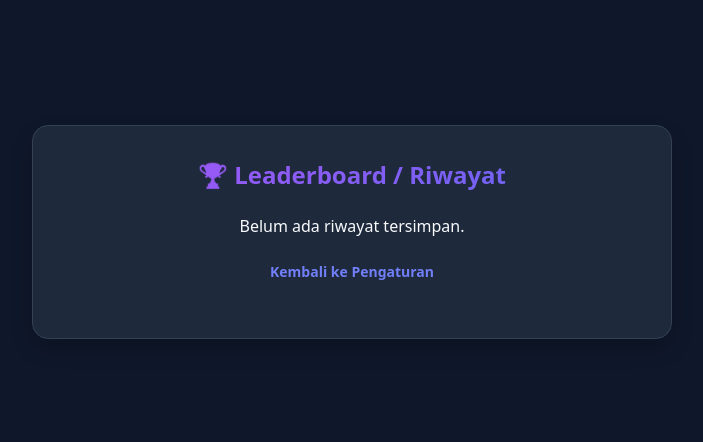
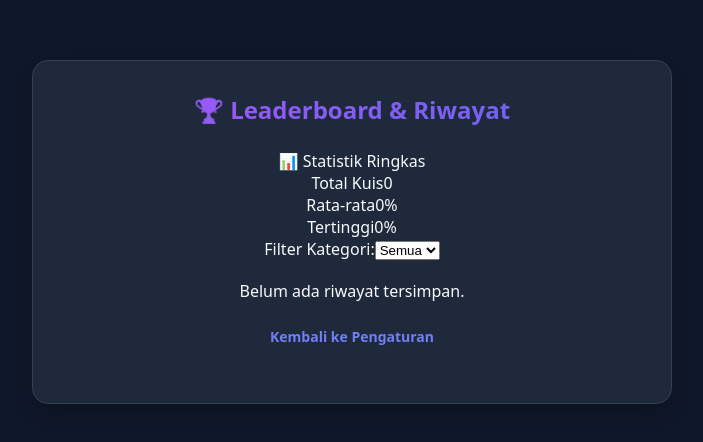
Before and after one commit to Husain-Faqih/quiz-react, a React (Vite) app: page /leaderboard in a window 1280 px wide. Shown: the part 168-610 px from the top of the page, without its empty margins (288-991 px from the left). Built offline with nearby package versions, Linux system fonts and the light colour scheme.

Commit message:
statistik

```diff
--- a/src/components/Leaderboard.jsx
+++ b/src/components/Leaderboard.jsx
@@ -1,7 +1,48 @@
+import { useState } from "react";
 import { Link } from "react-router-dom";
 
 function Leaderboard({ history = [], onDeleteItem, onClearHistory }) {
-  // Hitung rasio skor
+  const [selectedCategory, setSelectedCategory] = useState("Semua");
+
+  const categories = [
+    "Semua",
+    ...new Set(history.map((item) => item.category).filter(Boolean)),
+  ];
+
+  const filteredHistory =
+    selectedCategory === "Semua"
+      ? history
+      : history.filter((item) => item.category === selectedCategory);
+
+  const totalQuiz = filteredHistory.length;
+
+  const getPercentage = (item) => {
+    if (
+      item?.score &&
+      typeof item.score === "string" &&
+      item.score.includes("/")
+    ) {
+      const [score, total] = item.score.split("/").map(Number);
+      return total > 0 ? (score / total) * 100 : 0;
+    }
+    return item?.rawScore || 0;
+  };
+
+  const averageScore =
+    totalQuiz > 0
+      ? (
+          filteredHistory.reduce((sum, item) => sum + getPercentage(item), 0) /
+          totalQuiz
+        ).toFixed(1)
+      : 0;
+
+  const highestScore =
+    totalQuiz > 0
+      ? Math.max(...filteredHistory.map((item) => getPercentage(item))).toFixed(
+          0,
+        )
+      : 0;
+
   const getRatio = (item) => {
     if (
       item?.score &&
@@ -14,14 +55,12 @@ function Leaderboard({ history = [], onDeleteItem, onClearHistory }) {
     return item?.rawScore || 0;
   };
 
-  // Mengurutkan riwayat
-  const sortedHistory = [...history].sort((a, b) => {
+  const sortedHistory = [...filteredHistory].sort((a, b) => {
     const ratioDiff = getRatio(b) - getRatio(a);
     if (ratioDiff !== 0) return ratioDiff;
     return (b.rawScore || 0) - (a.rawScore || 0);
   });
 
-  // Konfirmasi Hapus Semua
   const handleClearAllWithConfirm = () => {
     const isConfirmed = window.confirm("Yakin mau hapus semua riwayat kuis?");
     if (isConfirmed && typeof onClearHistory === "function") {
@@ -29,7 +68,6 @@ function Leaderboard({ history = [], onDeleteItem, onClearHistory }) {
     }
   };
 
-  // Konfirmasi Hapus Satu per Satu
   const handleDeleteItemWithConfirm = (targetId, originalIndex) => {
     const isConfirmed = window.confirm("Yakin mau hapus riwayat ini?");
     if (isConfirmed && typeof onDeleteItem === "function") {
@@ -39,7 +77,41 @@ function Leaderboard({ history = [], onDeleteItem, onClearHistory }) {
 
   return (
     <div className="quiz-container">
-      <h1 className="quiz-title">🏆 Leaderboard / Riwayat</h1>
+      <h1 className="quiz-title">🏆 Leaderboard & Riwayat</h1>
+
+      <div className="stats-container">
+        <div className="stats-title">📊 Statistik Ringkas</div>
+        <div className="stats-grid">
+          <div className="stat-box">
+            <span className="stat-label">Total Kuis</span>
+            <span className="stat-value">{totalQuiz}</span>
+          </div>
+          <div className="stat-box">
+            <span className="stat-label">Rata-rata</span>
+            <span className="stat-value">{averageScore}%</span>
+          </div>
+          <div className="stat-box">
+            <span className="stat-label">Tertinggi</span>
+            <span className="stat-value">{highestScore}%</span>
+          </div>
+        </div>
+      </div>
+
+      <div className="filter-container">
+        <label htmlFor="category-select">Filter Kategori:</label>
+        <select
+          id="category-select"
+          className="filter-select"
+          value={selectedCategory}
+          onChange={(e) => setSelectedCategory(e.target.value)}
+        >
+          {categories.map((cat, idx) => (
+            <option key={idx} value={cat}>
+              {cat}
+            </option>
+          ))}
+        </select>
+      </div>
 
       <div className="leaderboard-section">
         {sortedHistory.length === 0 ? (
@@ -58,7 +130,6 @@ function Leaderboard({ history = [], onDeleteItem, onClearHistory }) {
                     {item.difficulty || "Semua"} | Tanggal: {item.date || "-"}
                   </div>
 
-                  {/* Tombol Hapus Satuan */}
                   <button
                     type="button"
                     className="delete-item-btn"
@@ -75,7 +146,7 @@ function Leaderboard({ history = [], onDeleteItem, onClearHistory }) {
           </ul>
         )}
 
-        {sortedHistory.length > 0 && (
+        {history.length > 0 && (
           <button
             type="button"
             className="clear-button"
```
